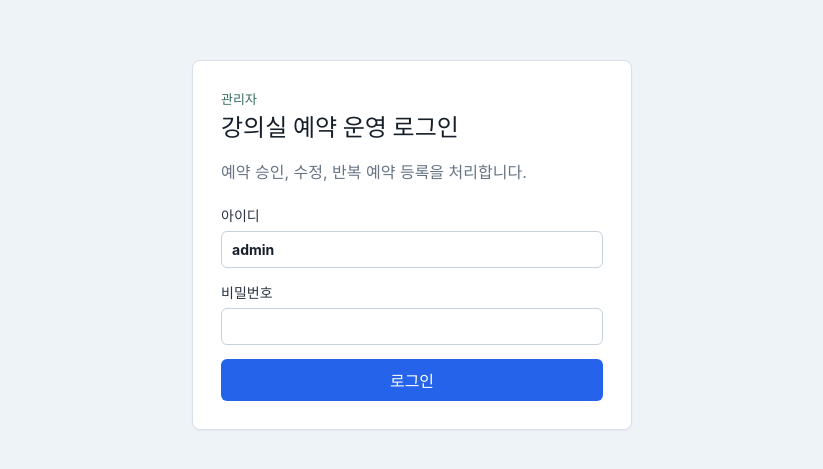
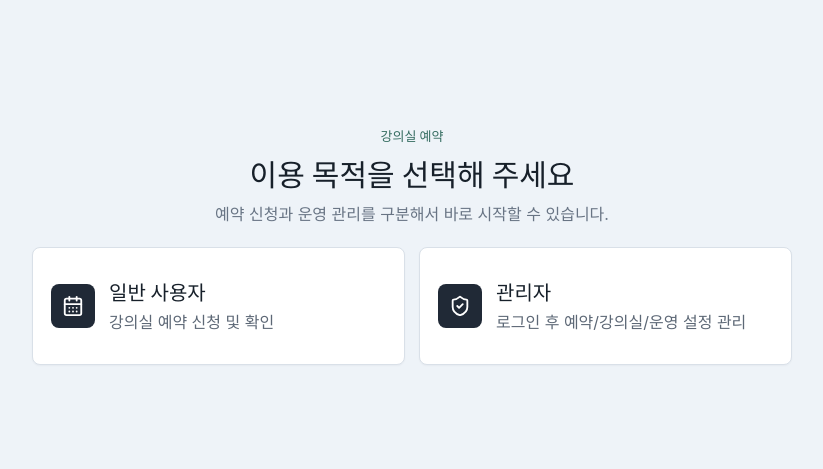
Before and after one commit to hjj2552/room-reservation, a React (Vite) app in the folder admin-frontend/: page / in a window 1280 px wide. Before the commit this address led to /login. Shown: the part 155-624 px from the top of the page, without its empty margins (228-1051 px from the left). Built offline with nearby package versions, Linux system fonts and the light colour scheme; no server answers.

Commit message:
fix: polish public entry and timetable visual issues

```diff
--- a/admin-frontend/playwright.config.ts
+++ b/admin-frontend/playwright.config.ts
@@ -21,7 +21,7 @@ export default defineConfig({
     },
     {
       name: 'unauthenticated',
-      testMatch: /auth\.spec\.ts/,
+      testMatch: /(auth|entry)\.spec\.ts/,
       use: {
         ...devices['Desktop Chrome'],
       },
@@ -29,7 +29,7 @@ export default defineConfig({
     {
       name: 'admin',
       dependencies: ['setup'],
-      testIgnore: [/.*\.setup\.ts/, /auth\.spec\.ts/],
+      testIgnore: [/.*\.setup\.ts/, /(auth|entry)\.spec\.ts/],
       use: {
         ...devices['Desktop Chrome'],
         storageState: 'tests/e2e/.auth/admin.json',
--- /dev/null
+++ b/admin-frontend/src/pages/EntryChoicePage.tsx
@@ -0,0 +1,38 @@
+import { CalendarDays, ShieldCheck } from 'lucide-react';
+import { Link } from 'react-router-dom';
+
+export function EntryChoicePage() {
+  return (
+    <main className="entry-page">
+      <section className="entry-panel" aria-labelledby="entry-title">
+        <div className="entry-heading">
+          <p className="eyebrow">강의실 예약</p>
+          <h1 id="entry-title">이용 목적을 선택해 주세요</h1>
+          <p className="muted">예약 신청과 운영 관리를 구분해서 바로 시작할 수 있습니다.</p>
+        </div>
+
+        <div className="entry-options">
+          <Link className="entry-option" to="/public/reservations/new" data-testid="entry-public-link">
+            <span className="entry-option-icon" aria-hidden="true">
+              <CalendarDays size={22} />
+            </span>
+            <span>
+              <strong>일반 사용자</strong>
+              <span>강의실 예약 신청 및 확인</span>
+            </span>
+          </Link>
+
+          <Link className="entry-option" to="/login" data-testid="entry-admin-link">
+            <span className="entry-option-icon" aria-hidden="true">
+              <ShieldCheck size={22} />
+            </span>
+            <span>
+              <strong>관리자</strong>
+              <span>로그인 후 예약/강의실/운영 설정 관리</span>
+            </span>
+          </Link>
+        </div>
+      </section>
+    </main>
+  );
+}
--- a/admin-frontend/src/pages/PublicReservationPage.tsx
+++ b/admin-frontend/src/pages/PublicReservationPage.tsx
@@ -1,7 +1,6 @@
 import { useQueries } from '@tanstack/react-query';
 import { CalendarDays, ChevronLeft, ChevronRight, DoorOpen, Send, X } from 'lucide-react';
 import { FormEvent, useEffect, useMemo, useRef, useState } from 'react';
-import { Link } from 'react-router-dom';
 import { ApiError } from '../api/http';
 import { getPublicWeeklyReservations } from '../api/public';
 import type { PublicReservationBlock, PublicReservationPayload, PublicRoom } from '../api/types';
@@ -206,15 +205,6 @@ export function PublicReservationPage() {
           <h1>예약 신청</h1>
           <p className="muted">시간표에서 빈 시간을 선택해 예약을 신청합니다. 신청은 즉시 확정되지 않습니다.</p>
         </div>
-        <nav className="public-tabs" aria-label="공개 메뉴">
-          <Link className="public-tab active" to="/public/reservations/new">
-            <CalendarDays size={17} aria-hidden="true" />
-            예약 신청
-          </Link>
-          <Link className="public-tab" to="/login">
-            관리자
-          </Link>
-        </nav>
       </header>
 
       {rooms.isLoading || settings.isLoading ? <LoadingState /> : null}
@@ -225,12 +215,12 @@ export function PublicReservationPage() {
         <section className="public-notice" aria-live="polite">
           <CalendarDays size={18} aria-hidden="true" />
           <div>
+            {settings.data.publicNotice ? <p>{settings.data.publicNotice}</p> : null}
             <strong>
               신청 가능 시간 {String(settings.data.openTime).slice(0, 5)}-
               {String(settings.data.closeTime).slice(0, 5)}
             </strong>
             <p>{timetablePageSizeNote}</p>
-            {settings.data.publicNotice ? <p>{settings.data.publicNotice}</p> : null}
           </div>
         </section>
       ) : null}
--- a/admin-frontend/src/routes/router.tsx
+++ b/admin-frontend/src/routes/router.tsx
@@ -2,6 +2,7 @@ import { createBrowserRouter, Navigate } from 'react-router-dom';
 import { AdminLayout } from './AdminLayout';
 import { ProtectedRoute } from './ProtectedRoute';
 import { AuditPage } from '../pages/AuditPage';
+import { EntryChoicePage } from '../pages/EntryChoicePage';
 import { LoginPage } from '../pages/LoginPage';
 import { PublicReservationPage } from '../pages/PublicReservationPage';
 import { RecurrenceDetailPage } from '../pages/RecurrenceDetailPage';
@@ -14,6 +15,10 @@ import { SettingsPage } from '../pages/SettingsPage';
 import { TimetablePage } from '../pages/TimetablePage';
 
 export const router = createBrowserRouter([
+  {
+    path: '/',
+    element: <EntryChoicePage />,
+  },
   {
     path: '/login',
     element: <LoginPage />,
@@ -36,7 +41,6 @@ export const router = createBrowserRouter([
       {
         element: <AdminLayout />,
         children: [
-          { index: true, element: <Navigate to="/reservations" replace /> },
           { path: '/reservations', element: <ReservationsPage /> },
           { path: '/timetable', element: <TimetablePage /> },
           { path: '/reservations/new', element: <ReservationFormPage mode="create" /> },
@@ -53,6 +57,6 @@ export const router = createBrowserRouter([
   },
   {
     path: '*',
-    element: <Navigate to="/reservations" replace />,
+    element: <Navigate to="/" replace />,
   },
 ]);
--- a/admin-frontend/src/styles.css
+++ b/admin-frontend/src/styles.css
@@ -498,13 +498,14 @@ button:disabled {
 
 .timetable-corner {
   left: 0;
-  z-index: 4;
+  z-index: 5;
   display: grid;
   align-items: center;
   padding: 0 10px;
   color: #5d6876;
   font-size: 13px;
   font-weight: 750;
+  box-shadow: 1px 0 0 #cfd8e3;
 }
 
 .timetable-room-header,
@@ -551,8 +552,8 @@ button:disabled {
   position: sticky;
   left: 0;
   z-index: 2;
-  border-right: 1px solid #cfd8e3;
   background: #f8fbfd;
+  box-shadow: 1px 0 0 #cfd8e3;
 }
 
 .timetable-time-label {
@@ -594,7 +595,10 @@ button:disabled {
 .timetable-empty-slot:hover,
 .timetable-empty-slot:focus-visible {
   background: rgba(37, 99, 235, 0.08);
-  box-shadow: inset 0 0 0 1px rgba(37, 99, 235, 0.22);
+}
+
+.timetable-empty-slot:focus-visible {
+  box-shadow: inset 0 0 0 2px rgba(37, 99, 235, 0.28);
 }
 
 .reservation-block {
@@ -960,12 +964,84 @@ button:disabled {
   flex-direction: row;
 }
 
+.entry-page,
 .login-page {
   display: grid;
   place-items: center;
   min-height: 100vh;
   padding: 24px;
   background: #eef3f8;
+}
+
+.entry-panel {
+  display: grid;
+  gap: 22px;
+  width: min(760px, 100%);
+}
+
+.entry-heading {
+  display: grid;
+  gap: 6px;
+  text-align: center;
+}
+
+.entry-heading h1 {
+  margin: 0;
+  font-size: 30px;
+  letter-spacing: 0;
+}
+
+.entry-heading p {
+  margin: 0;
+}
+
+.entry-options {
+  display: grid;
+  grid-template-columns: repeat(2, minmax(0, 1fr));
+  gap: 14px;
+}
+
+.entry-option {
+  display: grid;
+  grid-template-columns: auto minmax(0, 1fr);
+  gap: 14px;
+  align-items: center;
+  min-height: 118px;
+  border: 1px solid #d9e0e8;
+  border-radius: 8px;
+  padding: 18px;
+  background: #ffffff;
+  box-shadow: 0 1px 2px rgba(16, 24, 40, 0.04);
+}
+
+.entry-option:hover {
+  border-color: #b8c5d2;
+  background: #f8fbfd;
+}
+
+.entry-option-icon {
+  display: grid;
+  place-items: center;
+  width: 44px;
+  height: 44px;
+  border-radius: 8px;
+  background: #202936;
+  color: #ffffff;
+}
+
+.entry-option strong,
+.entry-option span span {
+  display: block;
+}
+
+.entry-option strong {
+  margin-bottom: 5px;
+  font-size: 20px;
+}
+
+.entry-option span span {
+  color: #5d6876;
+  line-height: 1.45;
 }
 
 .public-shell {
@@ -993,35 +1069,6 @@ button:disabled {
   letter-spacing: 0;
 }
 
-.public-tabs {
-  display: inline-flex;
-  overflow: hidden;
-  border: 1px solid #c8d2dc;
-  border-radius: 8px;
-  background: #ffffff;
-}
-
-.public-tab {
-  display: inline-flex;
-  align-items: center;
-  gap: 6px;
-  min-height: 38px;
-  padding: 8px 12px;
-  border-right: 1px solid #d9e0e8;
-  color: #475466;
-  font-weight: 750;
-}
-
-.public-tab:last-child {
-  border-right: 0;
-}
-
-.public-tab.active,
-.public-tab:hover {
-  background: #202936;
-  color: #ffffff;
-}
-
 .public-notice {
   display: grid;
   grid-template-columns: auto minmax(0, 1fr);
@@ -1036,6 +1083,10 @@ button:disabled {
 
 .public-notice p {
   margin: 4px 0 0;
+}
+
+.public-notice p:first-child {
+  margin-top: 0;
 }
 
 .public-layout {
@@ -1253,18 +1304,20 @@ button:disabled {
   }
 
   .view-mode-bar,
-  .public-tabs,
   .timetable-summary {
     width: 100%;
   }
 
-  .public-tab {
-    flex: 1;
-    justify-content: center;
+  .public-form {
+    grid-template-columns: 1fr;
   }
 
-  .public-form {
+  .entry-options {
     grid-template-columns: 1fr;
+  }
+
+  .entry-heading h1 {
+    font-size: 26px;
   }
 
   .view-mode-tab {
```
Also changed, not shown: 2 other files (tests, documents, lock files or other folders).
